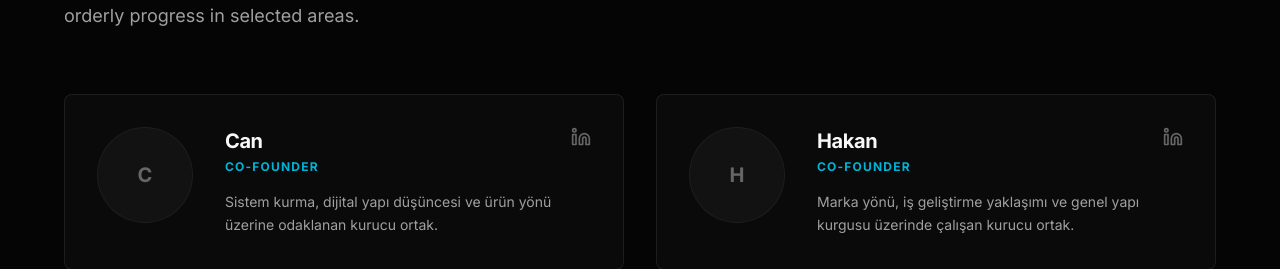
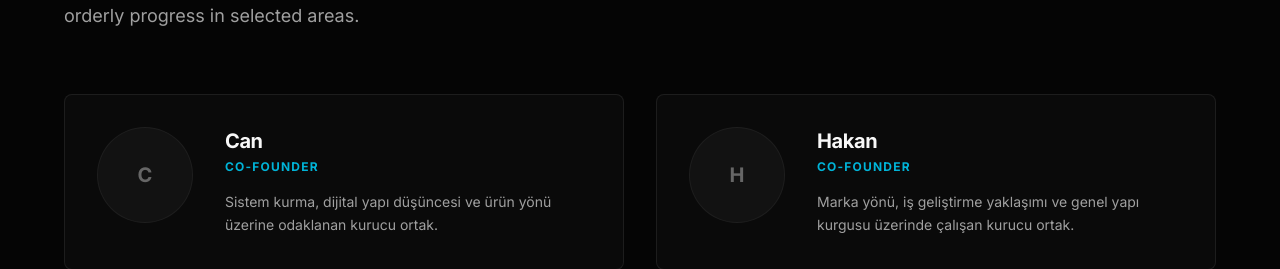
Before and after one commit to mfb46626fn-png/wecahan, a Next.js app: page /en in a window 1280 px wide. Shown: the part 3283-3552 px from the top of the page. Built offline with nearby package versions, Linux system fonts and the light colour scheme.

Commit message:
style: remove linkedin links from founders section

```diff
--- a/src/components/blocks/home/FoundersSnapshot.tsx
+++ b/src/components/blocks/home/FoundersSnapshot.tsx
@@ -3,7 +3,6 @@ import Section from '@/components/shared/layout/Section';
 import SectionIntro from '@/components/shared/layout/SectionIntro';
 import { homeContent } from '@/data/content/home';
 import { founders } from '@/data/people/founders';
-import { Linkedin } from 'lucide-react';
 
 interface FoundersSnapshotProps {
   locale: 'tr' | 'en';
@@ -34,16 +33,6 @@ export default function FoundersSnapshot({ locale }: FoundersSnapshotProps) {
                     {founder.role}
                   </p>
                 </div>
-                {founder.linkedin && (
-                  <a
-                    href={founder.linkedin}
-                    target="_blank"
-                    rel="noopener noreferrer"
-                    className="text-text-muted hover:text-text-primary transition-colors"
-                  >
-                    <Linkedin className="w-5 h-5" />
-                  </a>
-                )}
               </div>
               <p className="text-text-secondary text-sm leading-relaxed">
                 {founder.bio}
--- a/src/data/people/founders.ts
+++ b/src/data/people/founders.ts
@@ -5,14 +5,12 @@ export const founders: Founder[] = [
     id: "can",
     name: "Can",
     role: "Co-Founder",
-    bio: "Sistem kurma, dijital yapı düşüncesi ve ürün yönü üzerine odaklanan kurucu ortak.",
-    linkedin: "https://linkedin.com/in/can-akar"
+    bio: "Sistem kurma, dijital yapı düşüncesi ve ürün yönü üzerine odaklanan kurucu ortak."
   },
   {
     id: "hakan",
     name: "Hakan",
     role: "Co-Founder",
-    bio: "Marka yönü, iş geliştirme yaklaşımı ve genel yapı kurgusu üzerinde çalışan kurucu ortak.",
-    linkedin: "https://linkedin.com/in/hakan-asci"
+    bio: "Marka yönü, iş geliştirme yaklaşımı ve genel yapı kurgusu üzerinde çalışan kurucu ortak."
   }
 ];
```
